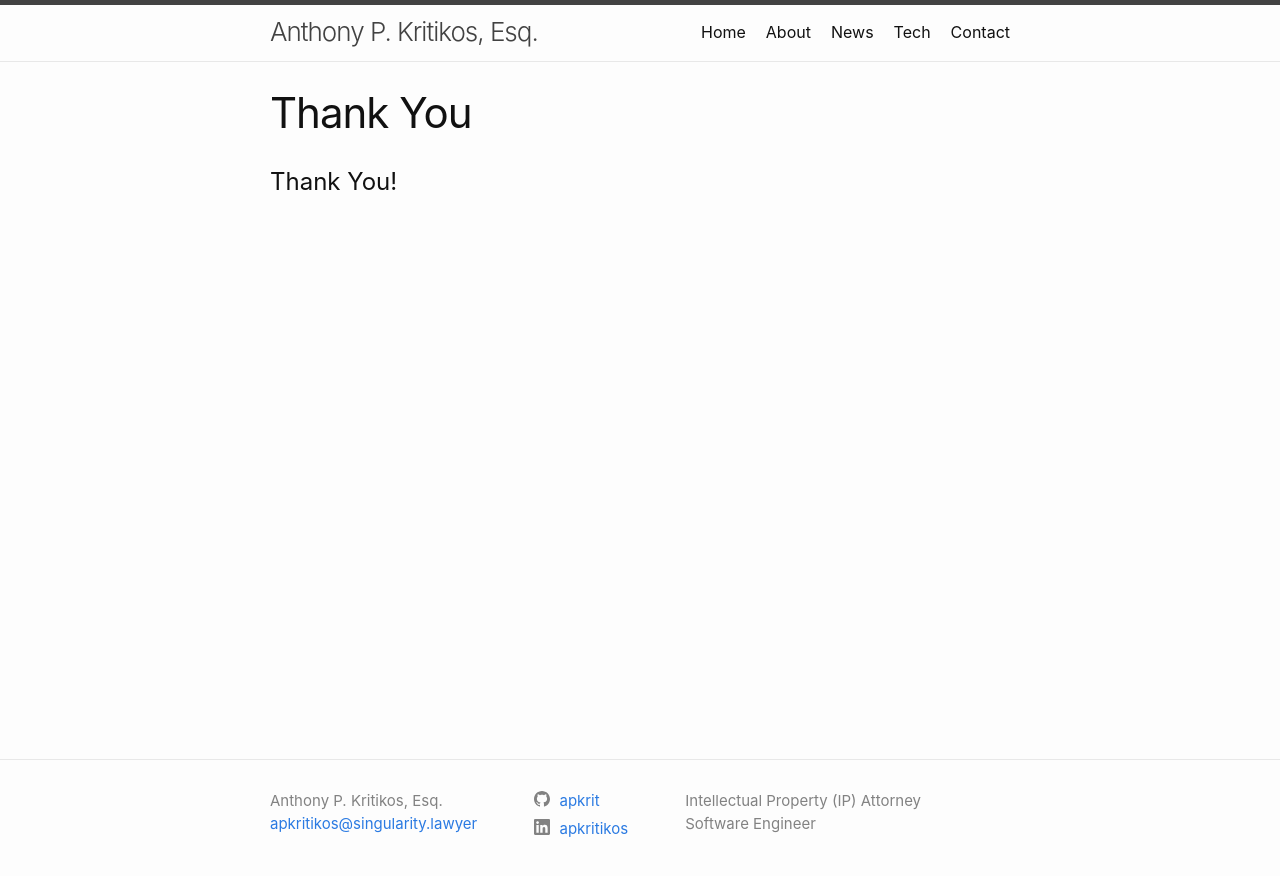
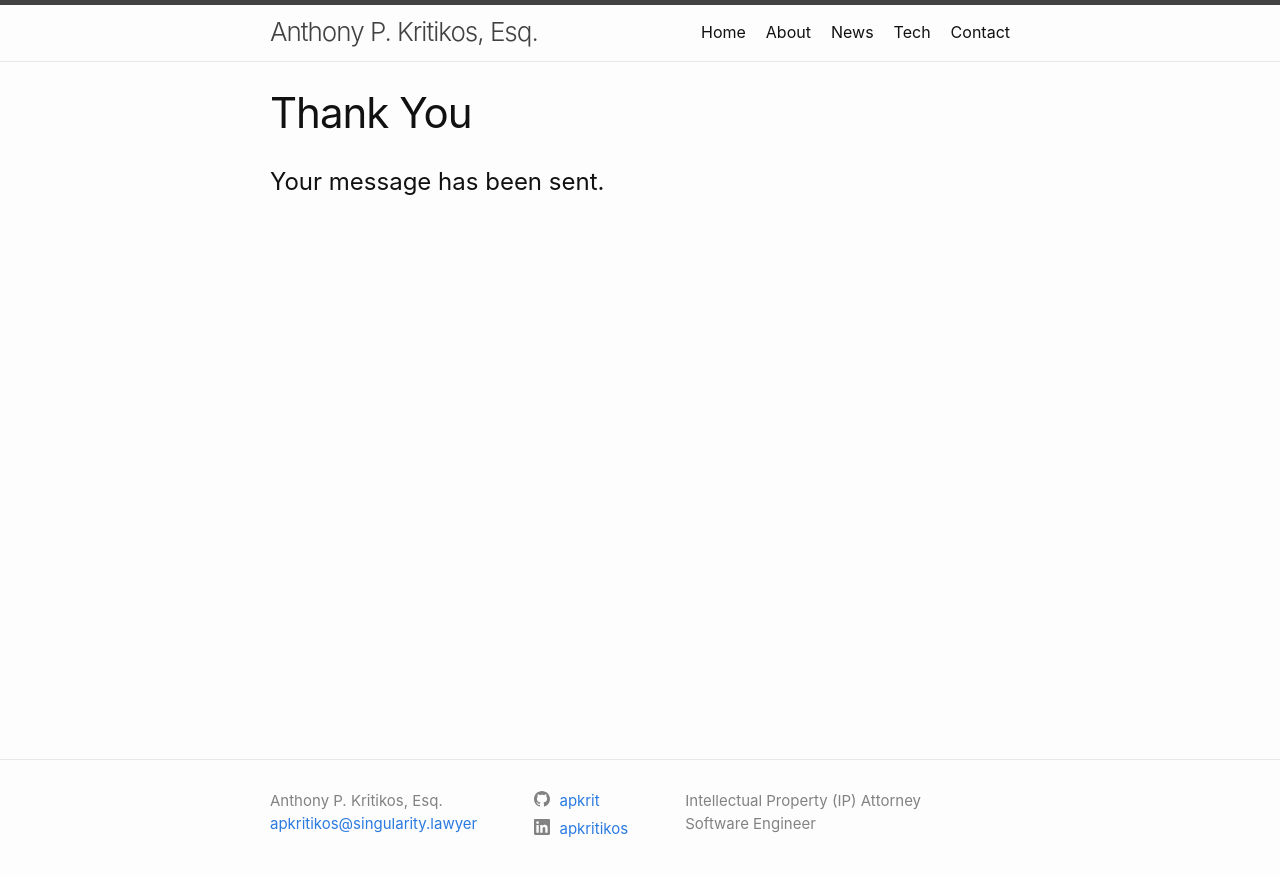
Before and after one commit to apkrit/apkrit.github.io, a Jekyll site: the page built from thankyou.md, in a window 1280 px wide. Shown: the top 876 px of the page. Built offline with Jekyll 4.4.1, drawn with Linux system fonts in a browser that asks for light colours.

Commit message:
Updated thank you page

```diff
--- a/_includes/contactform.html
+++ b/_includes/contactform.html
@@ -1,6 +1,6 @@
 <div class="container">
 
-    <form target="_blank" action="https://formsubmit.co/apkritikos@singularity.lawyer" method="POST">
+    <form target="_blank" action="https://formsubmit.co/5e894ba9997d26a365b50bf3f00228d9" method="POST">
       <div class="form-group">
         <div class="form-row">
 
--- a/thankyou.md
+++ b/thankyou.md
@@ -4,4 +4,4 @@ title: Thank You
 permalink: /thankyou
 ---
 
-<h1>Thank You!</h1>
+<h1>Your message has been sent.</h1>
```
